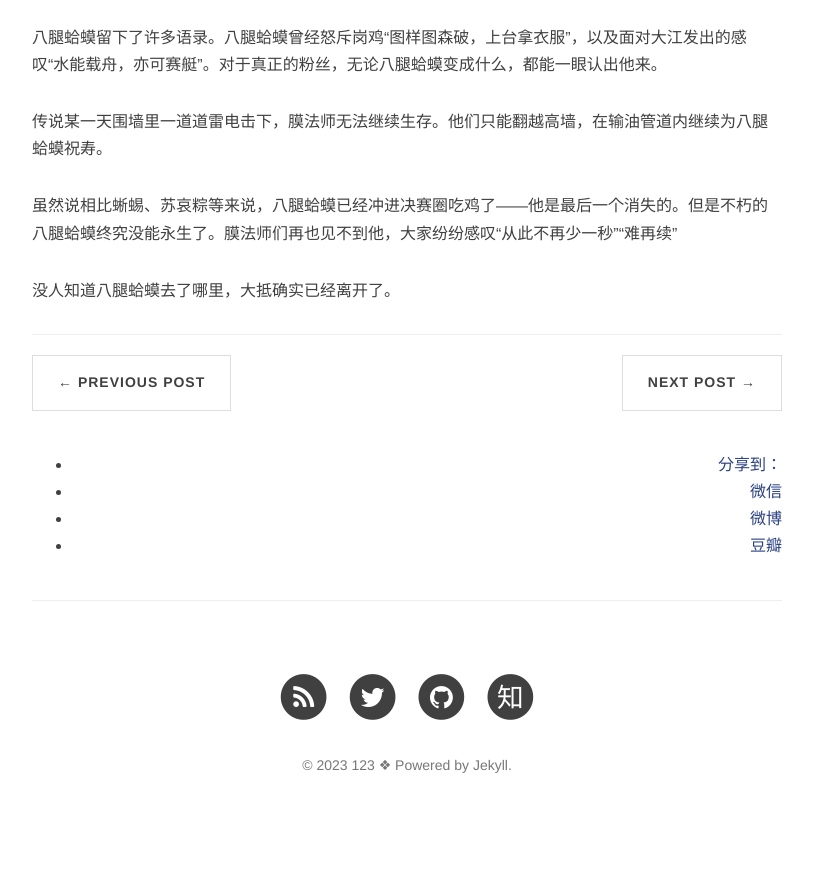
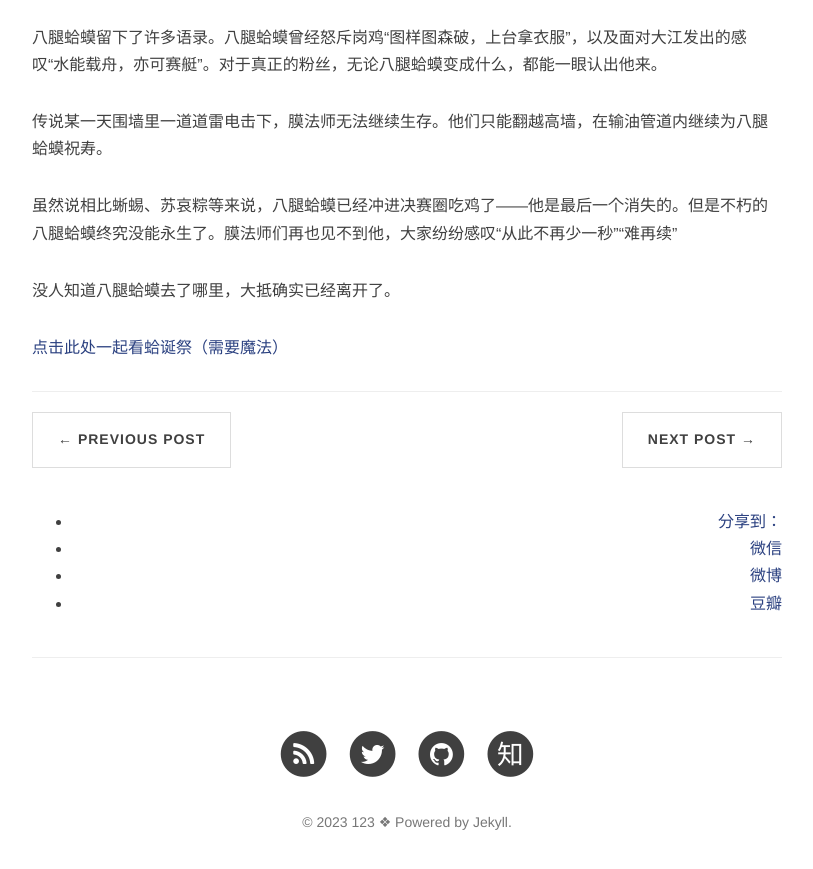
Before and after one commit to ovule-seed/ovule-seed.github.io, a Jekyll site: the page built from _posts/2023-02-01-a2.md, in a window 1280 px wide and 900 px high, scrolled down 768 px. Shown: the top 869 px of the window, without its empty margins (233-1046 px from the left). Built offline with Jekyll 4.4.1, drawn with Linux system fonts in a browser that asks for light colours; nearby versions of some CDN libraries; comment, search, counter and statistics services are not loaded; before the commit the page ends 1611 px from its top, so only the background shows below that.

Commit message:
Update 2023-02-01-a2.md

```diff
--- a/_posts/2023-02-01-a2.md
+++ b/_posts/2023-02-01-a2.md
@@ -22,3 +22,5 @@ description:
 虽然说相比蜥蜴、苏哀粽等来说，八腿蛤蟆已经冲进决赛圈吃鸡了——他是最后一个消失的。但是不朽的八腿蛤蟆终究没能永生了。膜法师们再也见不到他，大家纷纷感叹“从此不再少一秒”“难再续”
 
 没人知道八腿蛤蟆去了哪里，大抵确实已经离开了。
+
+[点击此处一起看蛤诞祭（需要魔法）](https://www.youtube.com/watch?v=K_EsNWrdzsI&ab_channel=%E6%96%B0%E8%9B%A4%E7%A4%BEXinHaNewsAgency)
```
